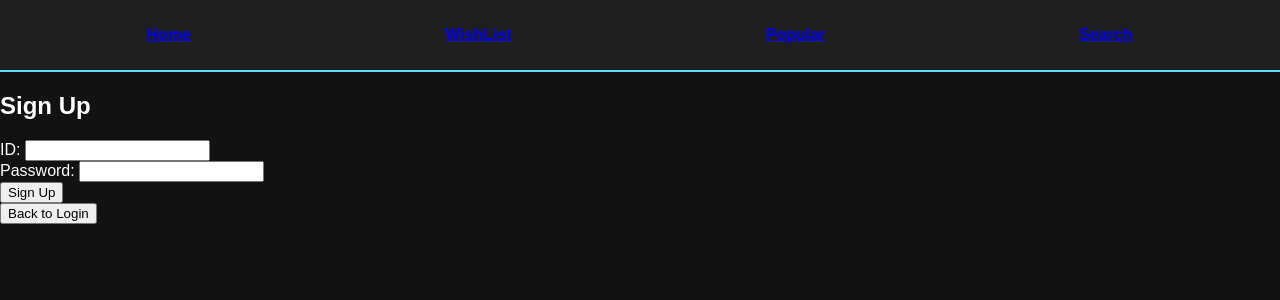
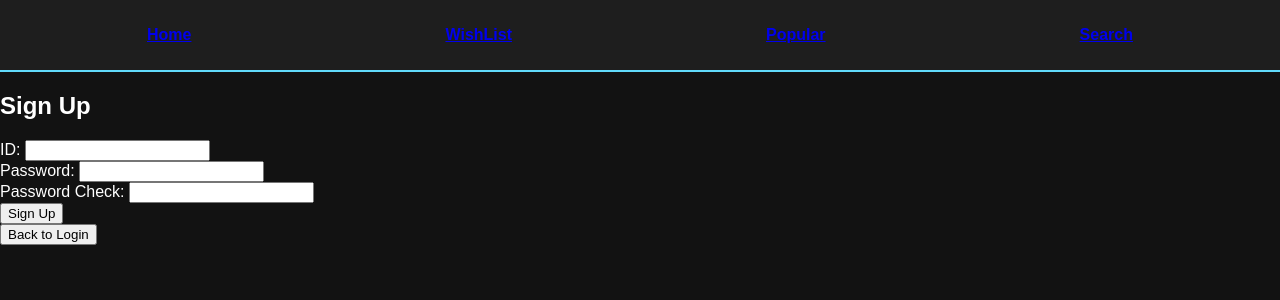
Before and after one commit to jiwon887/movie, a React (Create React App) app: page /#/signup in a window 1280 px wide. Shown: the top 300 px of the page. Built offline with nearby package versions, Linux system fonts and the light colour scheme.

Commit message:
add password check

```diff
--- a/src/signup.js
+++ b/src/signup.js
@@ -4,14 +4,21 @@ import { Link, useNavigate } from "react-router-dom";
 function Signup() {
     let [signupID, setSignupID] = useState("");
     let [signupPassword, setSignupPassword] = useState("");
+    let [passwordCheck, setPasswordCheck] = useState("");
 
     let navigate = useNavigate();
+
 
     const handleSignup = () => {
         const emailPattern = /^[^\s@]+@[^\s@]+\.[^\s@]+$/;
 
         if (!emailPattern.test(signupID)) {
             alert("Please enter a valid email address.");
+            return;
+        }
+
+        if (signupPassword !== passwordCheck) {
+            alert("Passwords do not match.");
             return;
         }
 
@@ -31,6 +38,9 @@ function Signup() {
                 Password: <input type="password" size={20} onChange={(e) => setSignupPassword(e.target.value)} />
             </div>
             <div>
+                Password Check: <input type="password" size={20} onChange={(e) => setPasswordCheck(e.target.value)} />
+            </div>
+            <div>
                 <button onClick={handleSignup}>Sign Up</button>
             </div>
             <div>
```
